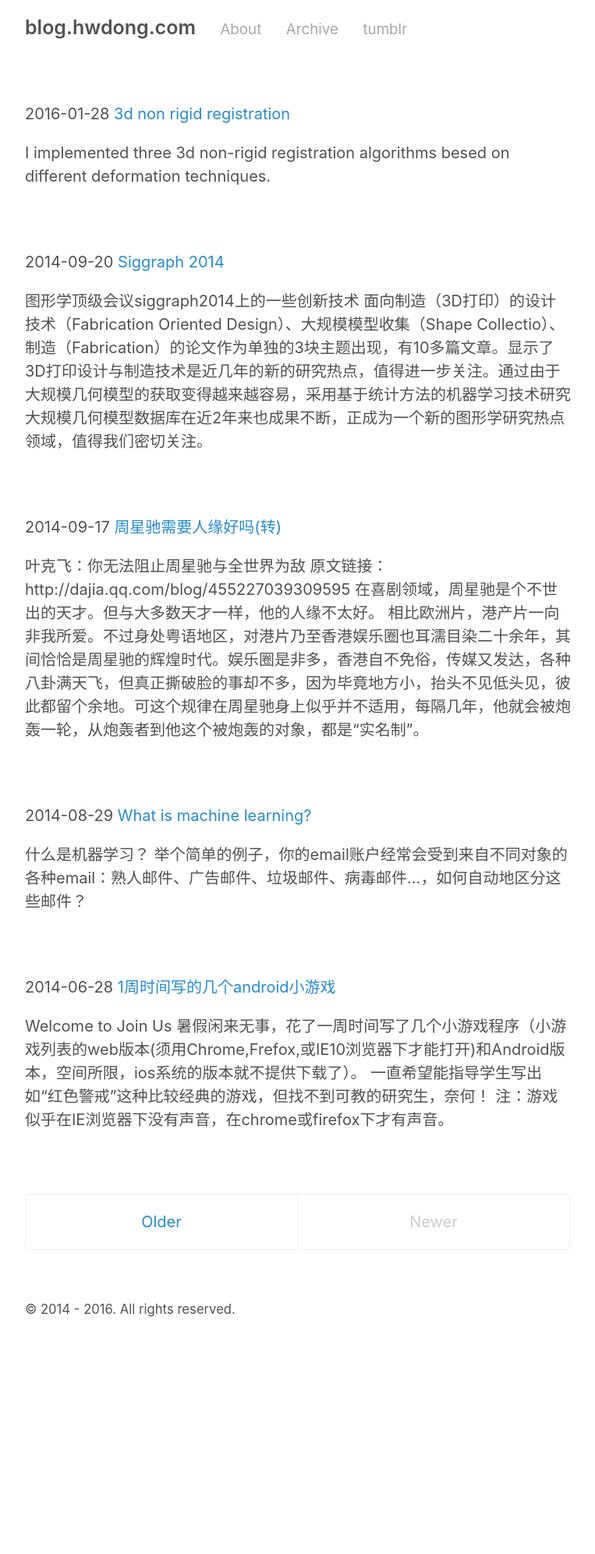
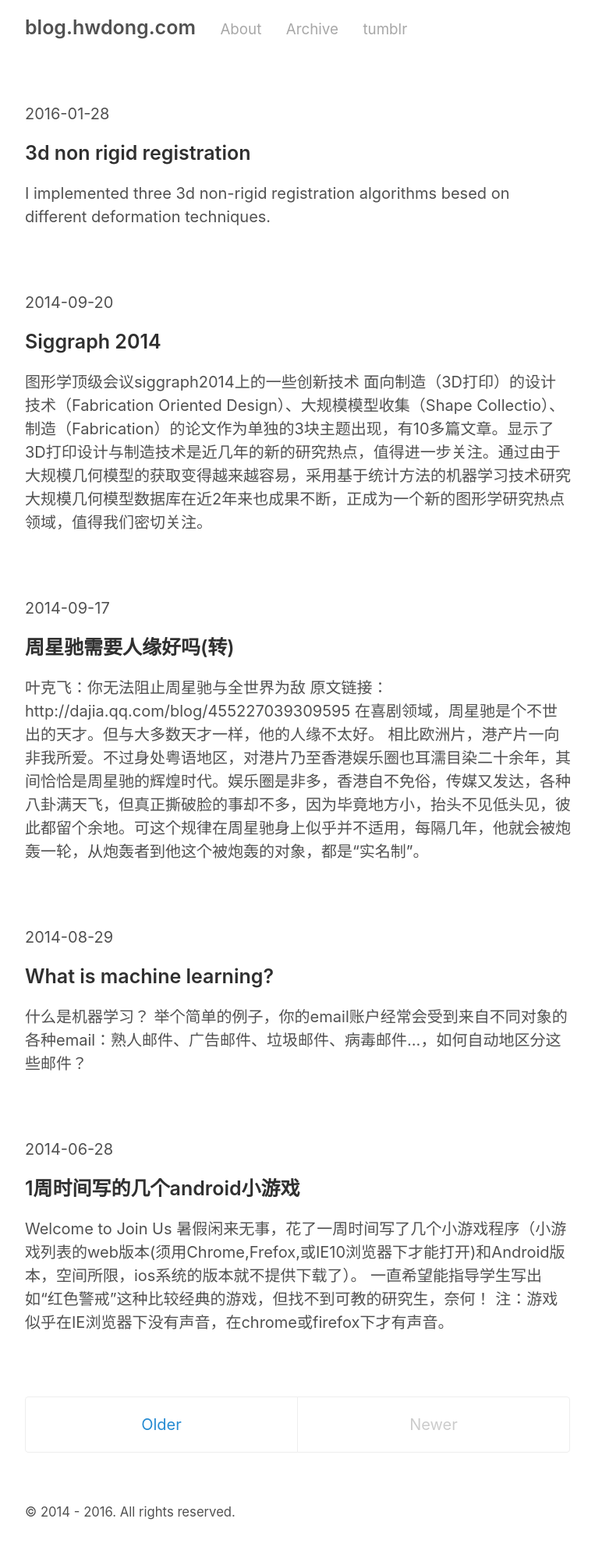
Before and after one commit to hwdong/hwdong-old.github.io, a Jekyll site: the page built from index.html, in a window 1280 px wide. Shown: the whole page at 78% size, without its empty margins (258-1021 px from the left). Built offline with Jekyll 4.4.1, drawn with Linux system fonts in a browser that asks for light colours; Markdown is read by kramdown in place of the engine named in the settings; the list of posts is cut into pages by our own code; before the commit the page ends 1733 px from its top, so only the background shows below that.

```diff
--- a/index.html
+++ b/index.html
@@ -7,7 +7,7 @@
   {% for post in paginator.posts %}
       <div class="post py3">
           <p class="post-meta">{{ post.date | date:"%Y-%m-%d"}}
-          <a href="{{ post.url | prepend: site.baseurl }}" class="post-link">{{ post.title | capitalize }}</a>   </p>
+          <a href="{{ post.url | prepend: site.baseurl }}" class="post-link"><h3 class="h1 post-title" style="display: inline; clear:none;">{{ post.title | capitalize }} </h3></a>   </p>
           <p class="post-summary">
             {{ post.excerpt | strip_html }}
           </p>
```
